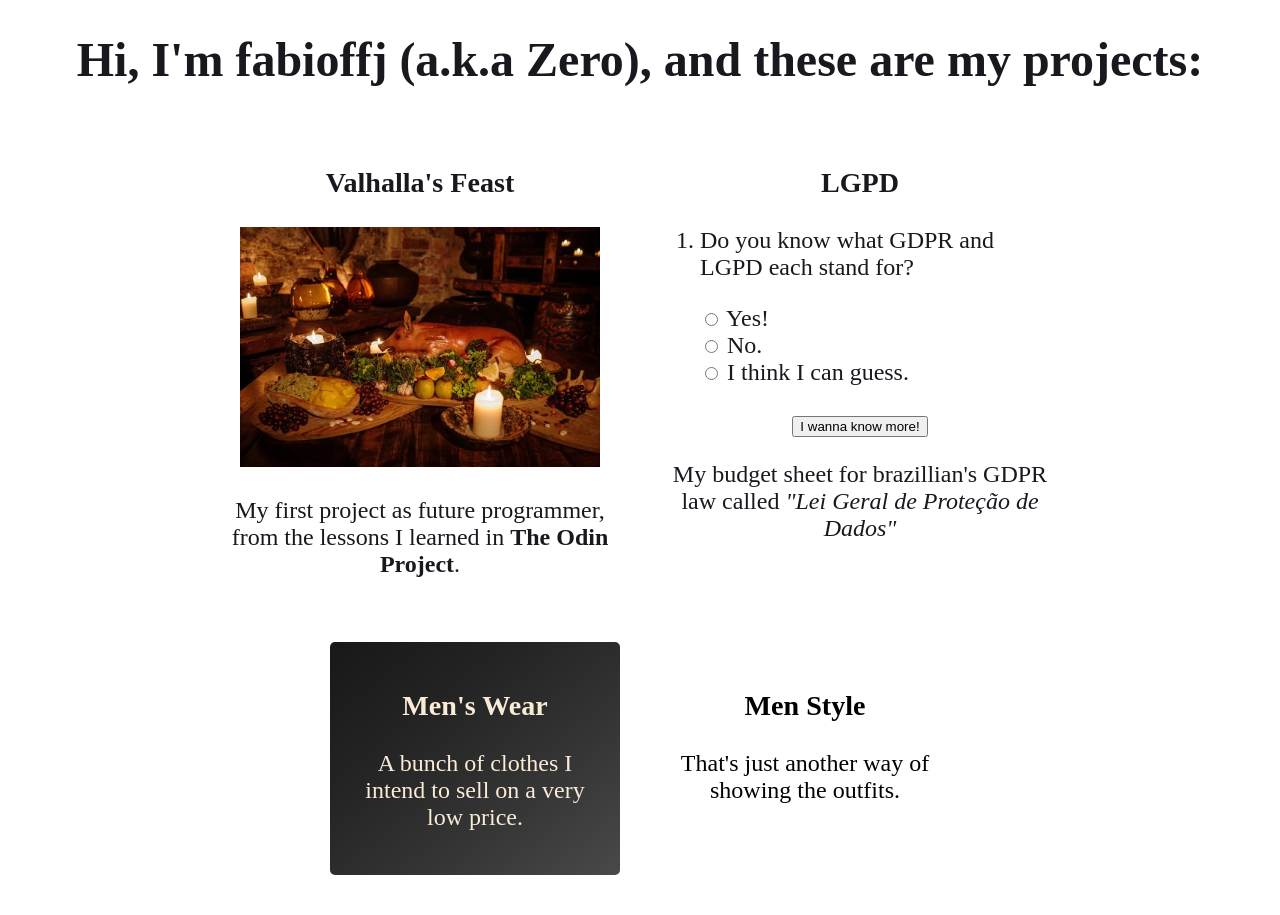
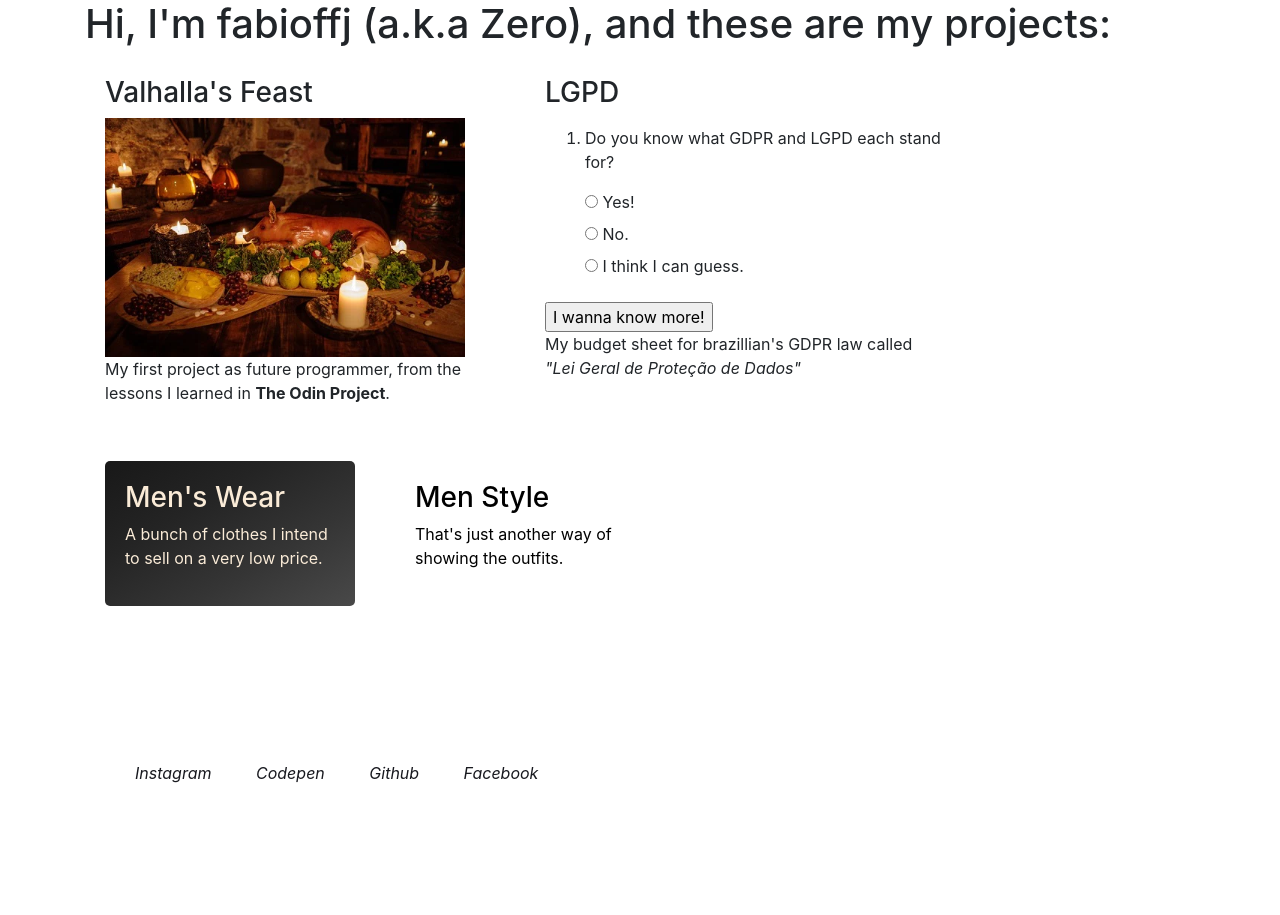
Before and after one commit to fabioffj/fabioffj.github.io, a plain HTML site: page index.html in a window 1280 px wide. Shown: the top 915 px of the page. After the commit the page ends 815 px from the top, so only its background shows below. Drawn offline with nearby package versions, Linux system fonts and the light colour scheme.

Commit message:
Start to use bootstraps

```diff
--- a/index.html
+++ b/index.html
@@ -1,19 +1,18 @@
 <!DOCTYPE html>
-<html lang="en">
+<html lang="pt-br">
 <head>
     <meta charset="UTF-8">
     <meta http-equiv="X-UA-Compatible" content="IE=edge">
     <meta name="viewport" content="width=device-width, initial-scale=1.0">
-    <title>Hello World!</title>
+    <title>Olá Mundo!</title>
     <link rel="icon" type="image/x-icon" href="./Imagens/favicon.jpg">
     <link rel="stylesheet" href="style.css">
+    <link rel="stylesheet" href="https://stackpath.bootstrapcdn.com/bootstrap/4.1.3/css/bootstrap.min.css" integrity="sha384-MCw98/SFnGE8fJT3GXwEOngsV7Zt27NXFoaoApmYm81iuXoPkFOJwJ8ERdknLPMO" crossorigin="anonymous">
 </head>
 <body>
-
+    <div class="container">
         <h1>Hi, I'm fabioffj (a.k.a Zero), and these are my projects:</h1>
-
         <div class="linha">
-
             <div class="coluna">
                 <div>
                     <h3>Valhalla's Feast</h3>
@@ -21,7 +20,6 @@
                     <p>My first project as future programmer, from the lessons I learned in <strong>The Odin Project</strong>.</p>
                 </div>
             </div>
-
             <div class="coluna">
                 <div>
                     <h3>LGPD</h3>
@@ -44,11 +42,9 @@
                     <p>My budget sheet for brazillian's GDPR law called <i>"Lei Geral de Proteção de Dados"</i></p>
                 </div>
             </div>
-
         </div>
         <br>
         <div class="linha">
-
             <div  class="coluna">
                 <div>
                     <a href="https://fabioffj.github.io/lojinha/">
@@ -59,7 +55,6 @@
                     </a>
                 </div>
             </div>
-
             <div class="coluna">
                 <div>
                     <a href="https://fabioffj.github.io/lojinha2/">
@@ -70,15 +65,16 @@
                     </a>
                 </div>
             </div>
-
         </div>
-
         <div id="icons">
             <a href="https://instagram.com/jaenischfabio"><i id="instagram">Instagram</i></a>
             <a href="https://codepen.io/fabioffj"><i id="codepen">Codepen</i></a>
             <a href="https://github.com/fabioffj"><i  id="github">Github</i></a>
             <a href="https://facebook.com/fabio.jaenisch"><i id="facebook">Facebook</i></a>
         </div>
-
+    </div>
+    <script src="https://code.jquery.com/jquery-3.3.1.slim.min.js" integrity="sha384-q8i/X+965DzO0rT7abK41JStQIAqVgRVzpbzo5smXKp4YfRvH+8abtTE1Pi6jizo" crossorigin="anonymous"></script>
+    <script src="https://cdnjs.cloudflare.com/ajax/libs/popper.js/1.14.3/umd/popper.min.js" integrity="sha384-ZMP7rVo3mIykV+2+9J3UJ46jBk0WLaUAdn689aCwoqbBJiSnjAK/l8WvCWPIPm49" crossorigin="anonymous"></script>
+    <script src="https://stackpath.bootstrapcdn.com/bootstrap/4.1.3/js/bootstrap.min.js" integrity="sha384-ChfqqxuZUCnJSK3+MXmPNIyE6ZbWh2IMqE241rYiqJxyMiZ6OW/JmZQ5stwEULTy" crossorigin="anonymous"></script>
 </body>
 </html>
```
Lines whose indentation alone changed are shown as unchanged.
